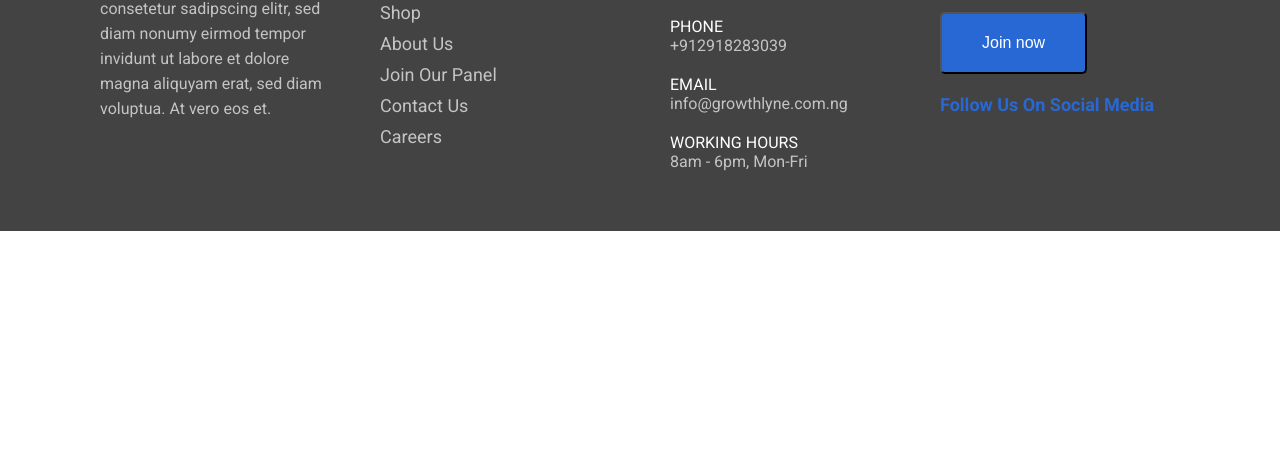
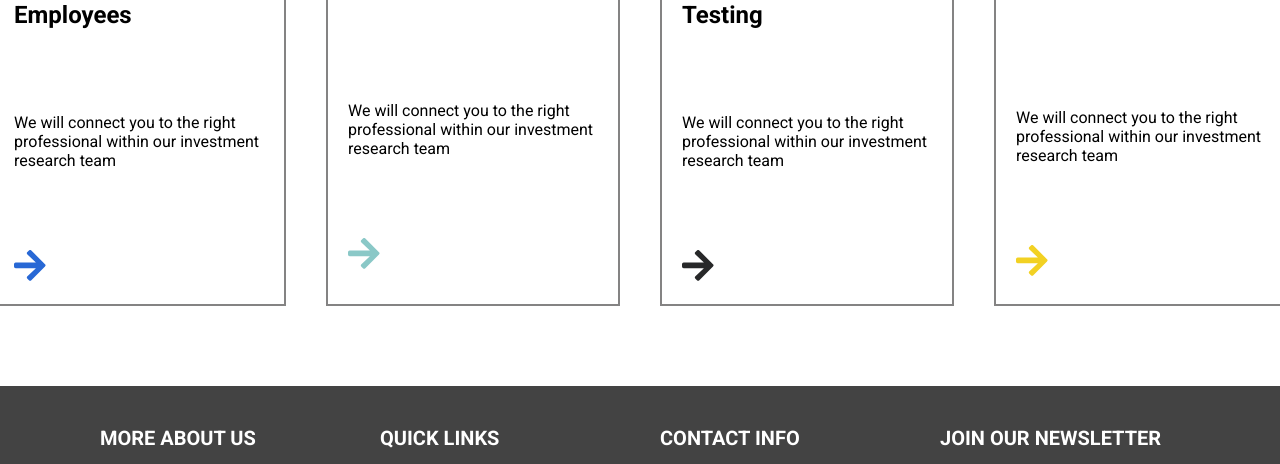
Before and after one commit to ObikaKelvin/growthlyne, a website: page index.html in a window 1280 px wide. Shown: the part 2841-3305 px from the top of the page. Before the commit the page ends 3072 px from the top, so only its background shows below. Drawn offline with Linux system fonts and the light colour scheme.

Commit message:
added the appendix back

```diff
--- a/index.html
+++ b/index.html
@@ -259,7 +259,7 @@
         </div>
     </section>
 
-    <!-- <section id="appendix">
+    <section id="appendix">
 
         <div class="appendix__card">
             <div class="appendix__card--icon">
@@ -315,7 +315,7 @@
                 <svg xmlns="http://www.w3.org/2000/svg" width="31.504" height="30.706" viewBox="0 0 31.504 30.706"><path d="M13.395,4.7l1.561-1.561a1.681,1.681,0,0,1,2.384,0L31.008,16.8a1.681,1.681,0,0,1,0,2.384L17.339,32.857a1.681,1.681,0,0,1-2.384,0L13.395,31.3a1.689,1.689,0,0,1,.028-2.412L21.9,20.813H1.688A1.683,1.683,0,0,1,0,19.125v-2.25a1.683,1.683,0,0,1,1.688-1.687H21.9L13.423,7.116A1.677,1.677,0,0,1,13.395,4.7Z" transform="translate(0 -2.647)" fill="#f2d123"/></svg>
             </div>
         </div>
-    </section> -->
+    </section>
 
     <section id="footer">
             <div class='footer__container'>
```
